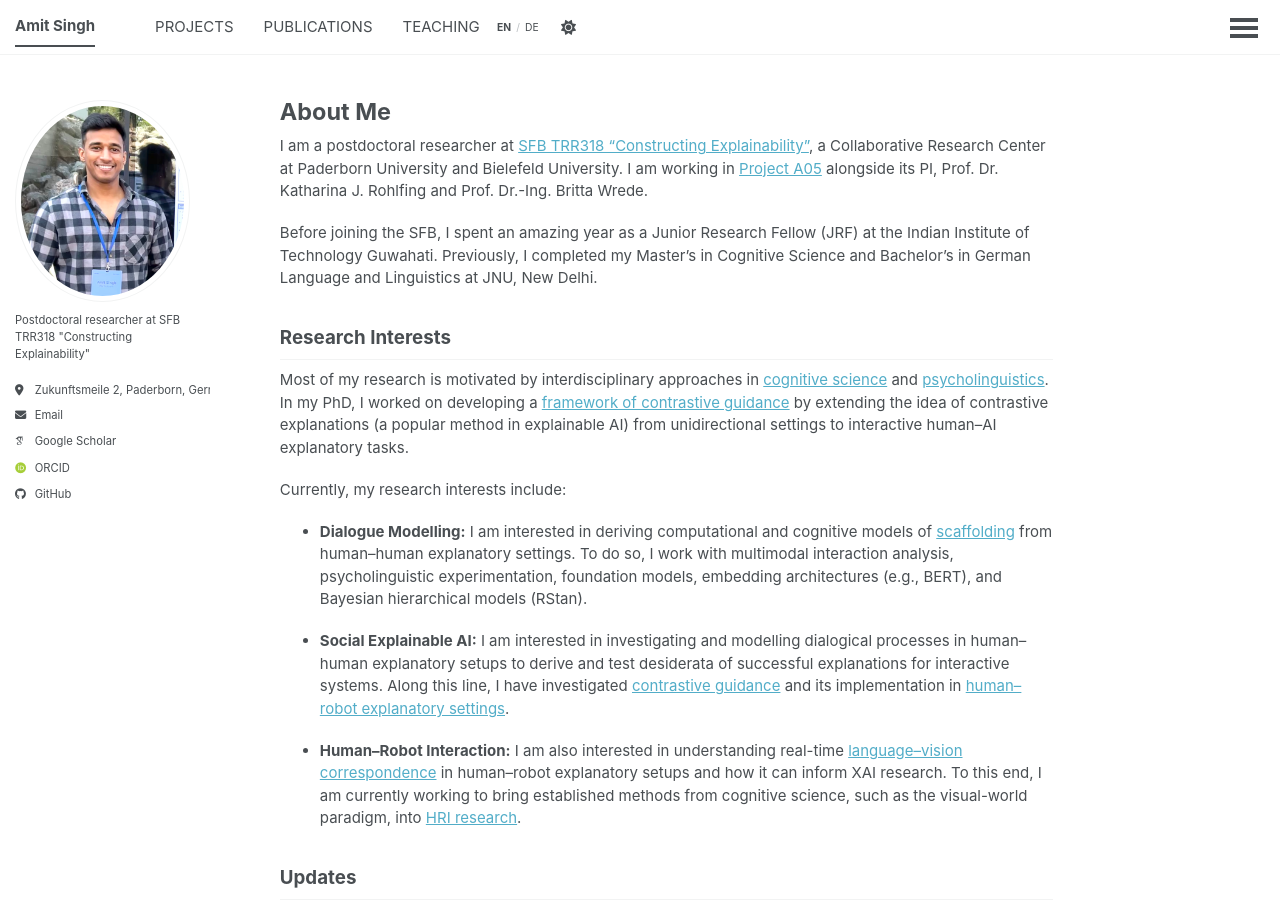
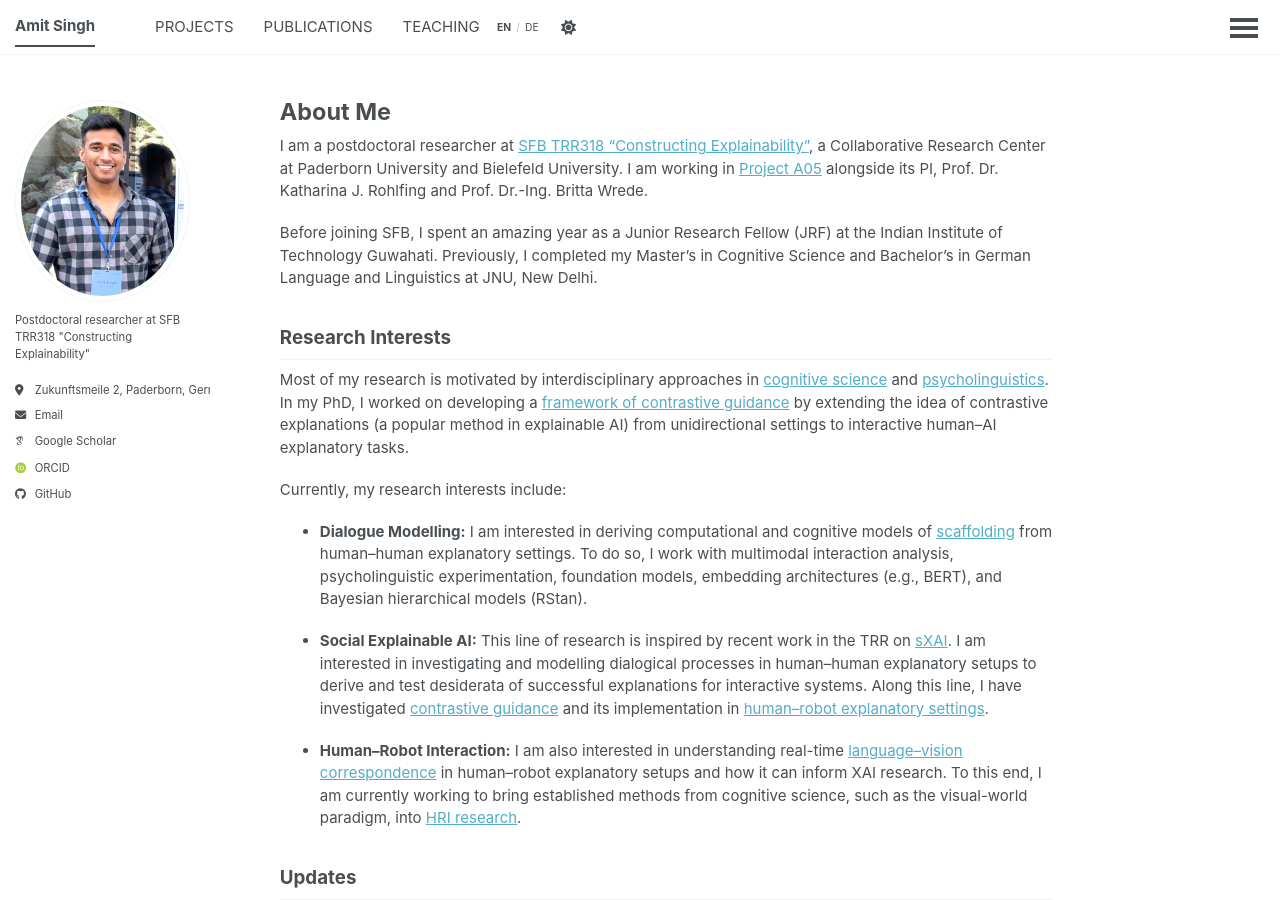
Before and after one commit to amits1ngh/amits1ngh.github.io, a Jekyll site: the page built from _pages/about.md, in a window 1280 px wide and 900 px high. Built offline with Jekyll 4.4.1, drawn with Linux system fonts in a browser that asks for light colours; some web fonts are replaced; a script that is not in the unit is left out.

Commit message:
minor edit

```diff
--- a/_pages/about.md
+++ b/_pages/about.md
@@ -21,7 +21,7 @@ Currently, my research interests include:
 
 - **Dialogue Modelling:** I am interested in deriving computational and cognitive models of [scaffolding](/assets/Singh_etal_ICDL2026.pdf){:target="_blank" rel="noopener noreferrer"} from human–human explanatory settings. To do so, I work with multimodal interaction analysis, psycholinguistic experimentation, foundation models, embedding architectures (e.g., BERT), and Bayesian hierarchical models (RStan).
 
-- **Social Explainable AI:** I am interested in investigating and modelling dialogical processes in human–human explanatory setups to derive and test desiderata of successful explanations for interactive systems. Along this line, I have investigated [contrastive guidance](https://doi.org/10.1111/cogs.70096){:target="_blank" rel="noopener noreferrer"} and its implementation in [human–robot explanatory settings](https://doi.org/10.1109/ICDL63968.2025.11204385){:target="_blank" rel="noopener noreferrer"}.
+- **Social Explainable AI:** This line of research is inspired by recent work in the TRR on [sXAI](https://link.springer.com/book/10.1007/978-981-96-5290-7). I am interested in investigating and modelling dialogical processes in human–human explanatory setups to derive and test desiderata of successful explanations for interactive systems. Along this line, I have investigated [contrastive guidance](https://doi.org/10.1111/cogs.70096){:target="_blank" rel="noopener noreferrer"} and its implementation in [human–robot explanatory settings](https://doi.org/10.1109/ICDL63968.2025.11204385){:target="_blank" rel="noopener noreferrer"}.
 
 - **Human–Robot Interaction:** I am also interested in understanding real-time [language–vision correspondence](https://doi.org/10.1145/3686215.3689202){:target="_blank" rel="noopener noreferrer"} in human–robot explanatory setups and how it can inform XAI research. To this end, I am currently working to bring established methods from cognitive science, such as the visual-world paradigm, into [HRI research](/assets/JOPR-D-26-00014_R.pdf){:target="_blank" rel="noopener noreferrer"}.
 
```
Also changed, not shown: other parts of _pages/about.md (+1 -1 lines).
